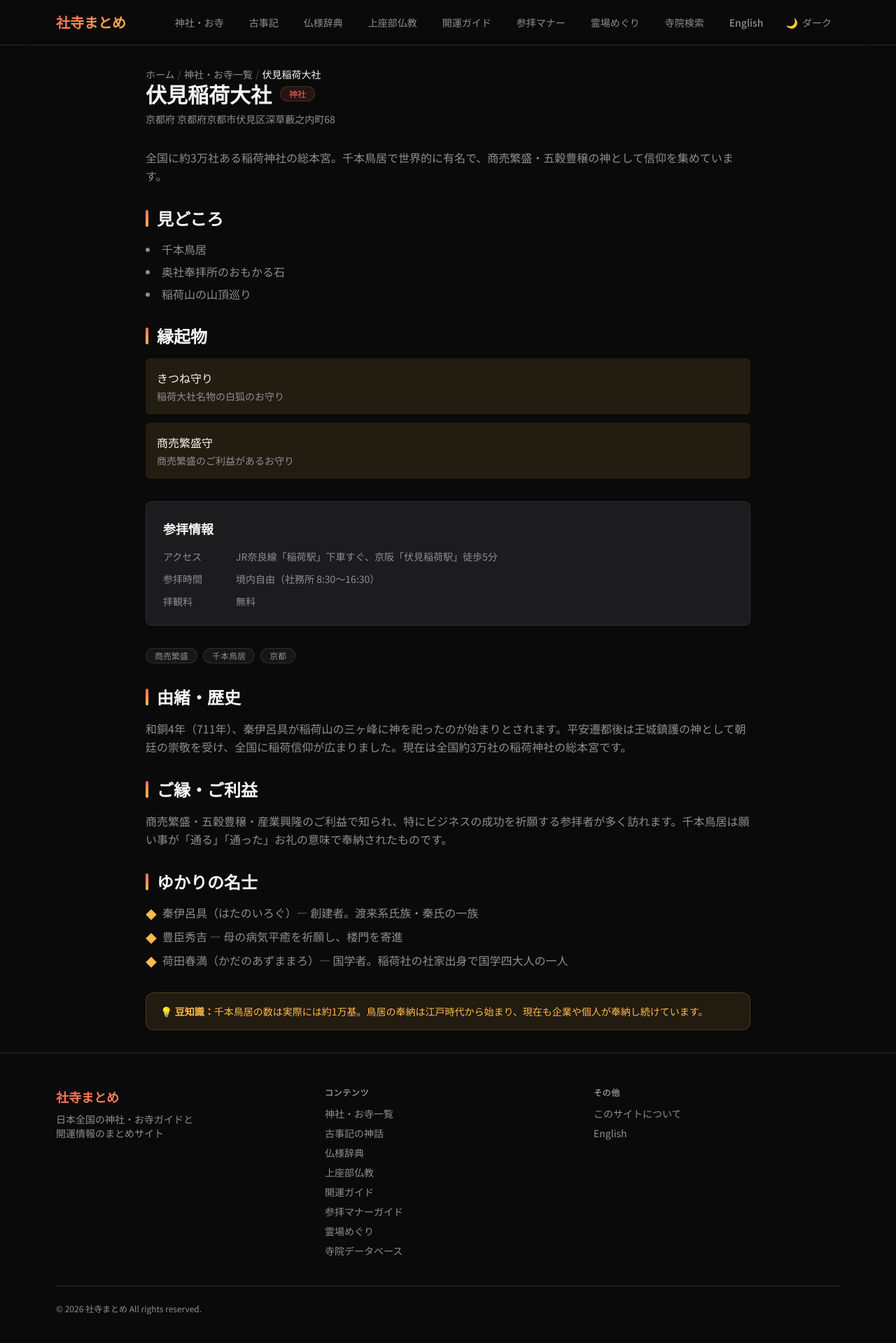
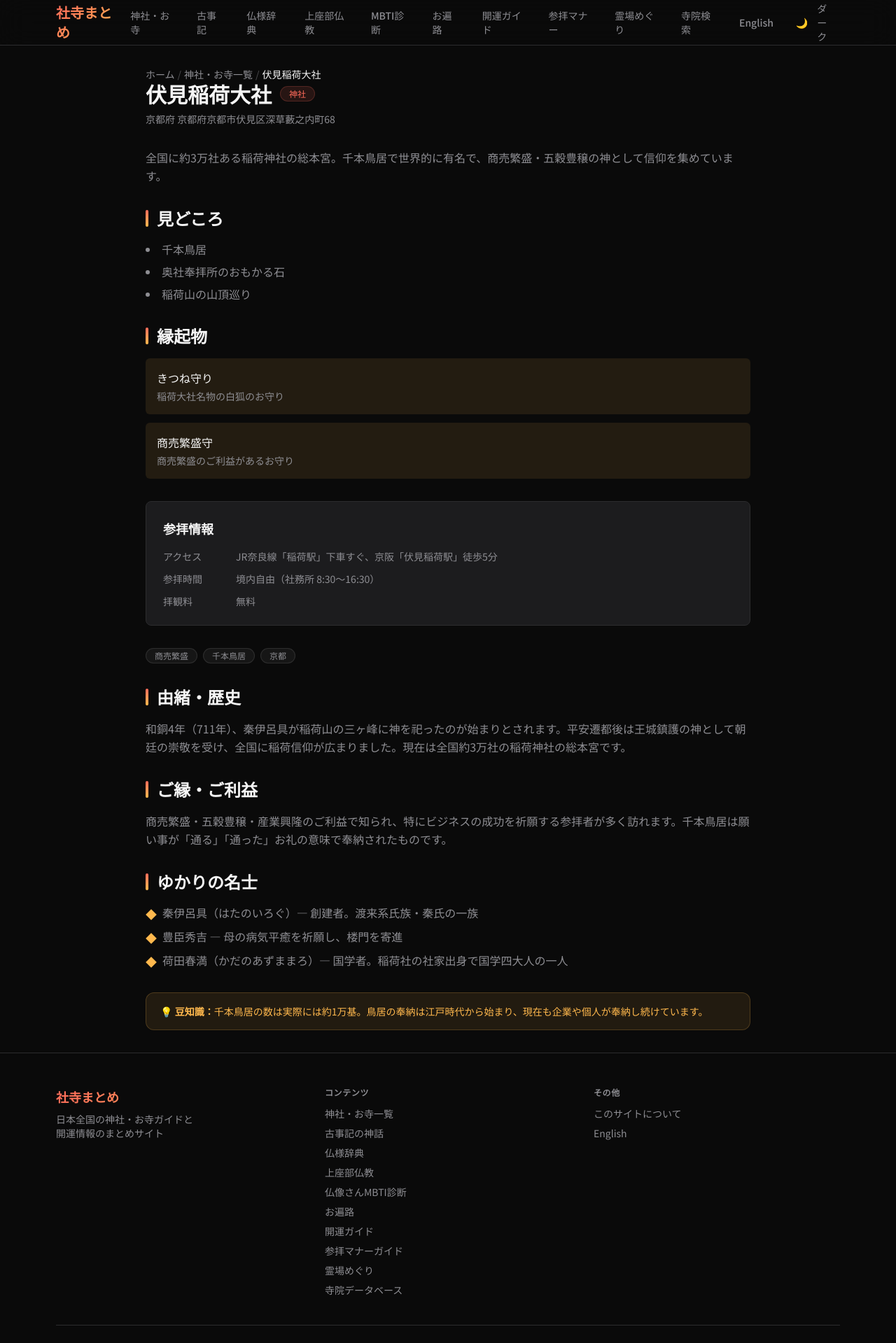
Before and after one commit to marron1984/shaji, a Next.js app: page /jinja/fushimi-inari in a window 1280 px wide. Shown: the top 1919 px of the page at 70% size. Built offline with nearby package versions, Linux system fonts and the light colour scheme.

Commit message:
feat: ナビにMBTI診断・お遍路リンク追加
ヘッダーとフッターにMBTI診断ページとお遍路ページへのリンクを追加。

https://claude.ai/code/session_01FTHr89b5C59wK8mjoi7gaR

```diff
--- a/src/components/layout/Footer.tsx
+++ b/src/components/layout/Footer.tsx
@@ -23,6 +23,8 @@ export default function Footer() {
                 { href: "/kojiki", label: "古事記の神話" },
                 { href: "/butsu-jiten", label: "仏様辞典" },
                 { href: "/theravada", label: "上座部仏教" },
+                { href: "/butsu-mbti", label: "仏像さんMBTI診断" },
+                { href: "/ohenro", label: "お遍路" },
                 { href: "/kaiun-guide", label: "開運ガイド" },
                 { href: "/sanpai-manner", label: "参拝マナーガイド" },
                 { href: "/reijo", label: "霊場めぐり" },
--- a/src/components/layout/Header.tsx
+++ b/src/components/layout/Header.tsx
@@ -9,6 +9,8 @@ const navItems = [
   { label: "古事記", href: "/kojiki" },
   { label: "仏様辞典", href: "/butsu-jiten" },
   { label: "上座部仏教", href: "/theravada" },
+  { label: "MBTI診断", href: "/butsu-mbti" },
+  { label: "お遍路", href: "/ohenro" },
   { label: "開運ガイド", href: "/kaiun-guide" },
   { label: "参拝マナー", href: "/sanpai-manner" },
   { label: "霊場めぐり", href: "/reijo" },
```
